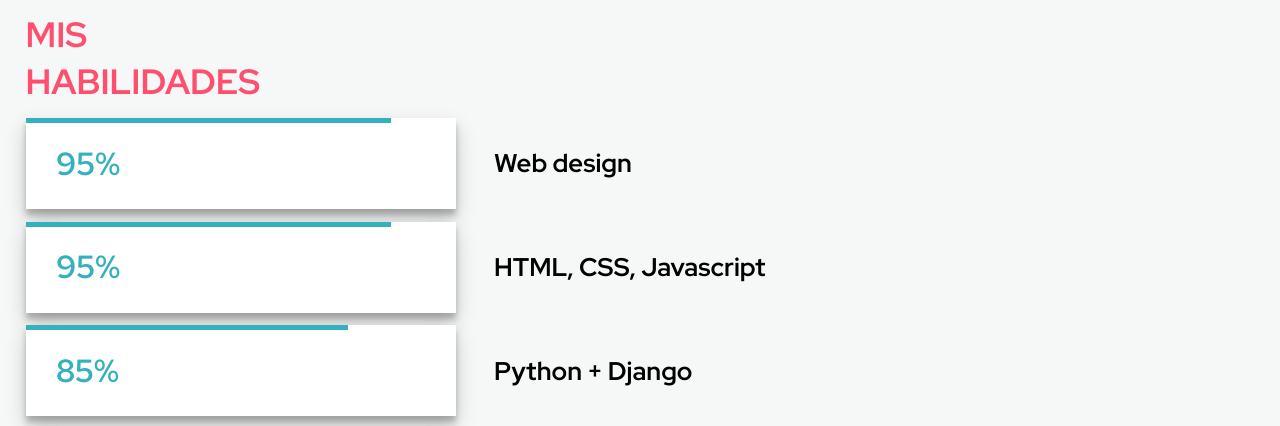
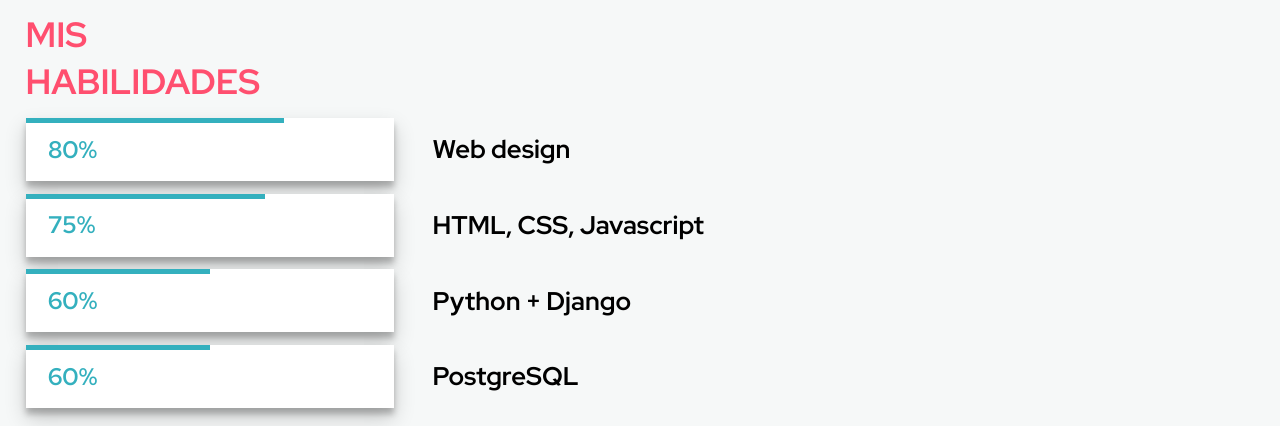
Before and after one commit to isela1998/Mi-portafolio, a plain HTML site: page index.html in a window 1280 px wide. Shown: the part 1830-2256 px from the top of the page. Drawn offline with Linux system fonts and the light colour scheme.

Commit message:
Last changes in cs

```diff
--- a/assets/css/styles.css
+++ b/assets/css/styles.css
@@ -318,7 +318,7 @@
     align-items: center;
 }
 
-.box-percentage-95, .box-percentage-85, .box-percentage-70{
+.box-percentage-80, .box-percentage-75, .box-percentage-60{
     position: relative;
     width: 30%;
     padding: 1rem;
@@ -329,30 +329,30 @@
     box-shadow: rgba(0, 0, 0, 0.19) 0px 10px 20px, rgba(0, 0, 0, 0.23) 0px 6px 6px;
 }
 
-.box-percentage-95:before{
+.box-percentage-80:before{
     content: "";
     position: absolute;
-    width: 85%;
+    width: 70%;
     height: 1px;
     top: 0;
     left: 0%;
     border-top: solid var(--principal-color) 5px;
 }
 
-.box-percentage-85:before{
+.box-percentage-75:before{
     content: "";
     position: absolute;
-    width: 75%;
+    width: 65%;
     height: 1px;
     top: 0;
     left: 0%;
     border-top: solid var(--principal-color) 5px;
 }
 
-.box-percentage-70:before{
+.box-percentage-60:before{
     content: "";
     position: absolute;
-    width: 60%;
+    width: 50%;
     height: 1px;
     top: 0;
     left: 0%;
@@ -710,7 +710,6 @@
     }
 }
 
-
 @media screen and (min-width: 1600px) {
     .section-image{
         margin-top: 7%;
--- a/index.html
+++ b/index.html
@@ -98,32 +98,32 @@
     <section id="skills" class="skills">
         <h2>MIS <br> HABILIDADES</h2>
         <div class="skills-boxes">
-            <div class="box-percentage-95">
-                <span>95%</span>
+            <div class="box-percentage-80">
+                <span>80%</span>
             </div>
             <div class="box-text">
                 <span>Web design</span>
             </div>
         </div>
         <div class="skills-boxes">
-            <div class="box-percentage-95">
-                <span>95%</span>
+            <div class="box-percentage-75">
+                <span>75%</span>
             </div>
             <div class="box-text">
                 <span>HTML, CSS, Javascript</span>
             </div>
         </div>
         <div class="skills-boxes">
-            <div class="box-percentage-85">
-                <span>85%</span>
+            <div class="box-percentage-60">
+                <span>60%</span>
             </div>
             <div class="box-text">
                 <span>Python + Django</span>
             </div>
         </div>
         <div class="skills-boxes">
-            <div class="box-percentage-70">
-                <span>70%</span>
+            <div class="box-percentage-60">
+                <span>60%</span>
             </div>
             <div class="box-text">
                 <span>PostgreSQL</span>
```
